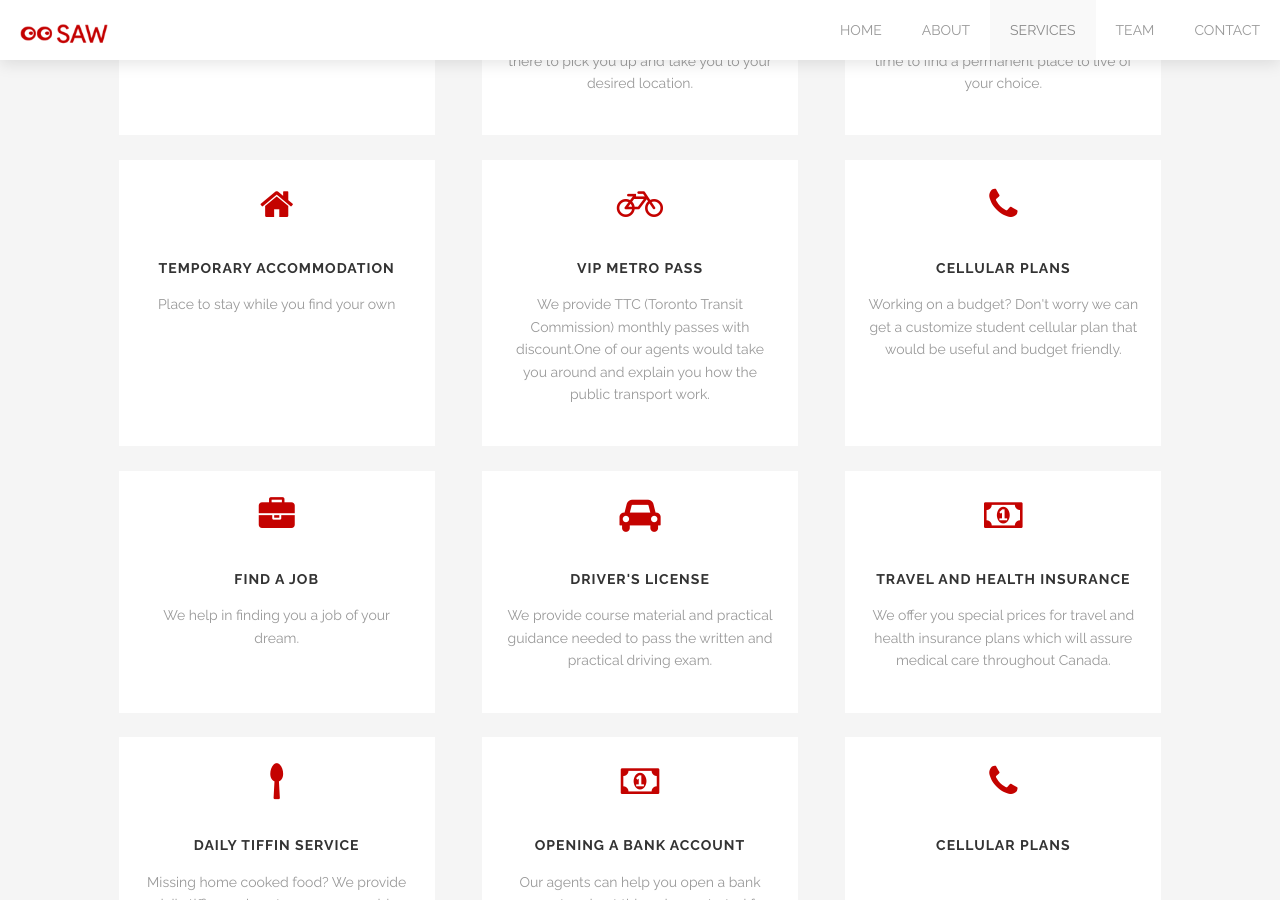
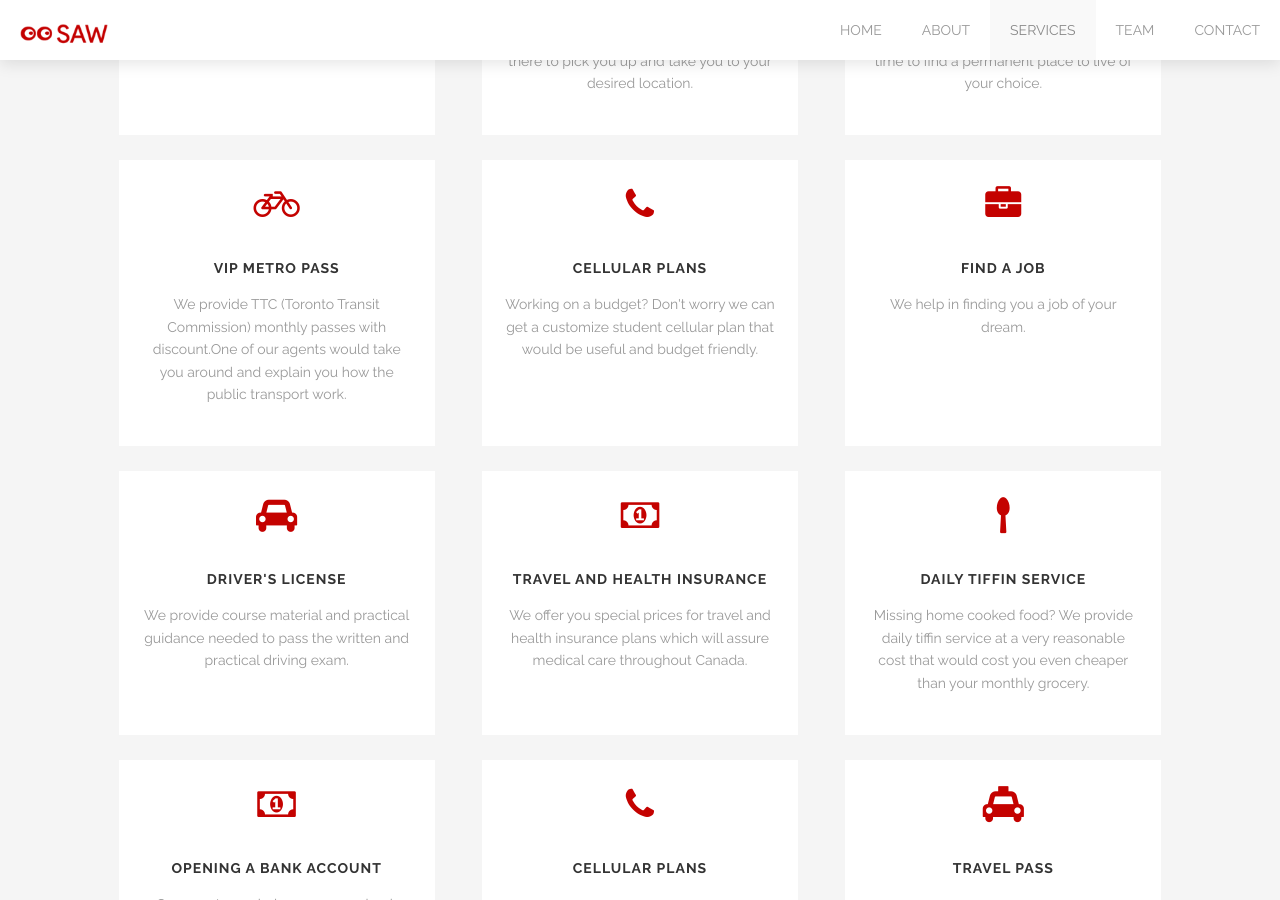
Before and after one commit to prabhav/saw, a Jekyll site: the page built from index.markdown, in a window 1280 px wide and 900 px high, scrolled down 2591 px. Built offline with Jekyll 4.4.1, drawn with Linux system fonts in a browser that asks for light colours.

Commit message:
Updated Index

```diff
--- a/index.markdown
+++ b/index.markdown
@@ -59,9 +59,6 @@ students:
   title: Temporary Accommodation
   description: We provide approx. two weeks of temporary accommodation,this gives
     you time to find a permanent place to live of your choice.
-- icon: home
-  title: Temporary Accommodation
-  description: Place to stay while you find your own
 - icon: bicycle
   title: VIP Metro Pass
   description: We provide TTC (Toronto Transit Commission) monthly passes with discount.One
```
